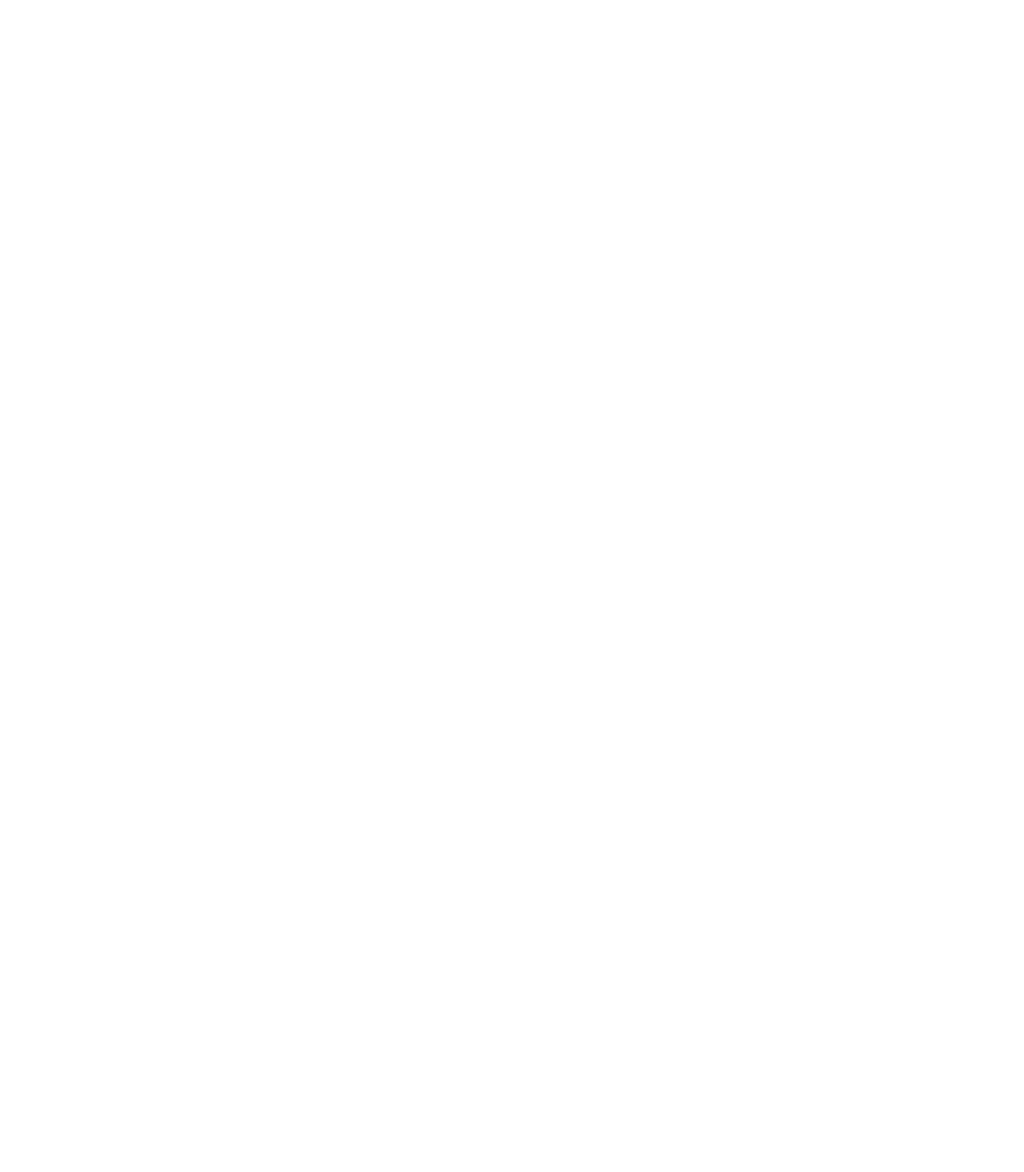
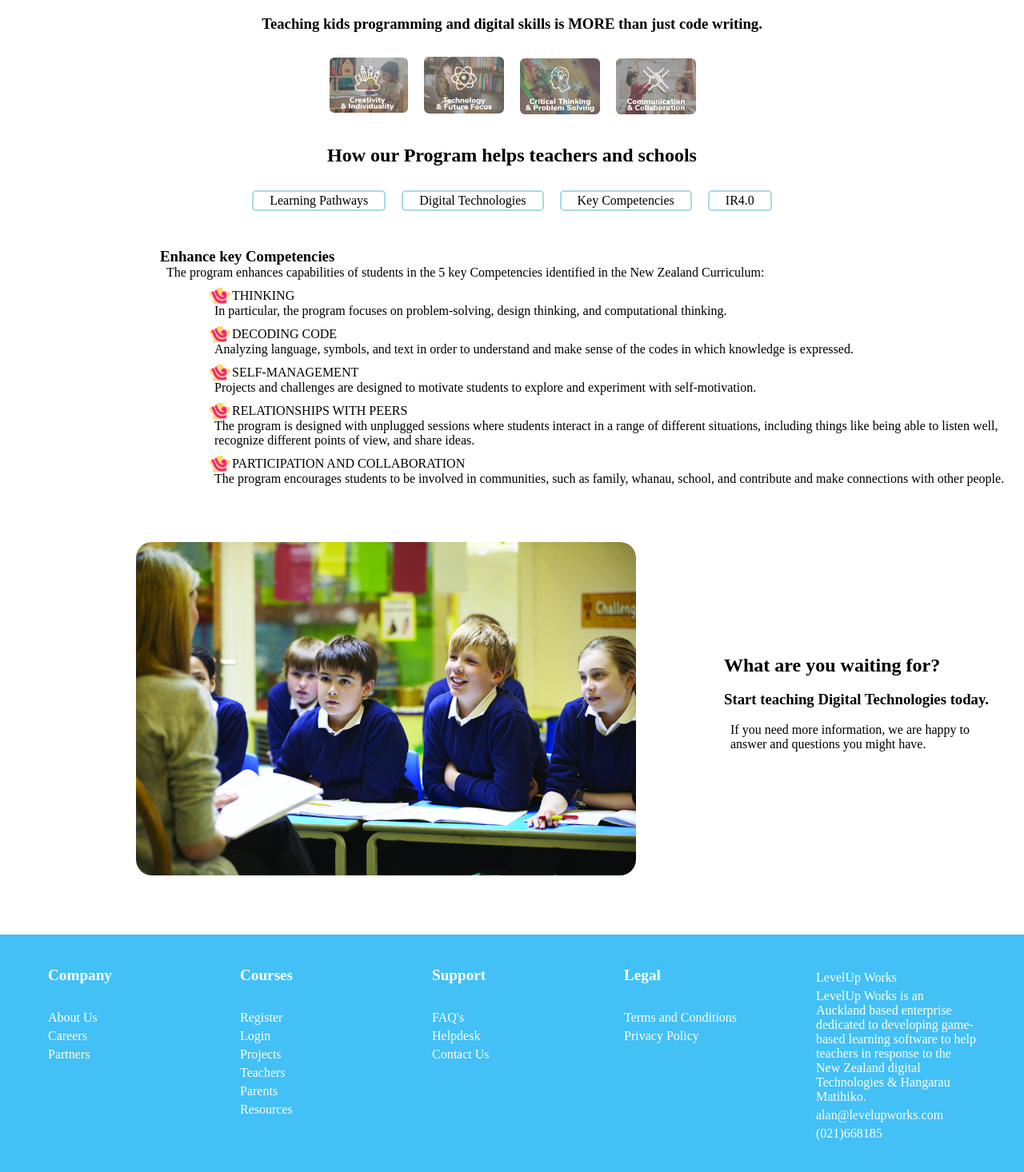
Before and after one commit to farhanmalek/EducationApp-FrontEnd, a React (Create React App) app: page / in a window 1280 px wide. Before the commit this address had no page. Shown: the part 848-2314 px from the top of the page at 80% size. Before the commit the page ends 800 px from the top, so only its background shows below. Built offline with nearby package versions, Linux system fonts and the light colour scheme.

Commit message:
page is working, color change to black

```diff
--- a/src/App.js
+++ b/src/App.js
@@ -4,7 +4,7 @@ import NavBar from "./pages/SharedItems/NavBar/NavBar";
 import ProjectLibrary from "./pages/ProjectLibrary/ProjectLibrary";
 import StudentProfileViewer from "./pages/StudentProfileViewer/StudentProfileViewer";
 import React from "react"
-import Footer from './pages/Footer/Footer'
+import Footer from './pages/SharedItems/Footer/Footer'
 import Home from "./pages/HomePage/Home"
 
 
@@ -12,12 +12,13 @@ import Home from "./pages/HomePage/Home"
 function App() {
   return (
     <div className="App">
+      <NavBar/>
       <Routes>
         <Route path="/projectlibrary" element = {<ProjectLibrary/>}/>
         <Route path="/studentprofile" element = {<StudentProfileViewer/>}/>
       </Routes>
 
-
+      <Home/>
 
       <Footer>
       </Footer>
--- a/src/pages/SharedItems/Footer/Footer.js
+++ b/src/pages/SharedItems/Footer/Footer.js
@@ -1,20 +1,19 @@
 import React from 'react';
-import './Footer.css';
-import styles from "Footer.module.css"
+import styles from './Footer.module.css'; // Correct import statement
 
-function Footer(){
+function Footer() {
   return (
     <footer className={styles.footer}>
       <div className={styles.footerColumn}>
         <h3>Company</h3>
-                <br></br>
+        <br />
         <p>About Us</p>
         <p>Careers</p>
         <p>Partners</p>
       </div>
       <div className={styles.footerColumn}>
         <h3>Courses</h3>
-                <br></br>
+        <br />
         <p>Register</p>
         <p>Login</p>
         <p>Projects</p>
@@ -24,21 +23,24 @@ function Footer(){
       </div>
       <div className={styles.footerColumn}>
         <h3>Support</h3>
-                <br></br>
+        <br />
         <p>FAQ's</p>
         <p>Helpdesk</p>
         <p>Contact Us</p>
       </div>
       <div className={styles.footerColumn}>
         <h3>Legal</h3>
-                <br></br>
+        <br />
         <p>Terms and Conditions</p>
         <p>Privacy Policy</p>
       </div>
-            <div className={styles.footerColumn}>
+      <div className={styles.footerColumn5}> {/* New fifth column */}
         <p>LevelUp Works</p>
-                <p>LevelUp Works is an Auckland based enterprise dedicated to developing game based learning software to help teachers in response to the New Zealand digital Technologies & Hangarau Matihiko.
-
+        <p>
+          LevelUp Works is an Auckland based enterprise dedicated to
+          developing game-based learning software to help teachers in
+          response to the New Zealand digital Technologies & Hangarau
+          Matihiko.
         </p>
         <p>alan@levelupworks.com</p>
         <p>(021)668185</p>
@@ -47,5 +49,4 @@ function Footer(){
   );
 }
 
-
 export default Footer;
--- /dev/null
+++ b/src/pages/SharedItems/Footer/Footer.module.css
@@ -0,0 +1,53 @@
+/* Footer.module.css */
+
+.footer {
+  background-color: #43c0f6;
+  color: white;
+  padding: 20px 0;
+  text-align: center;
+}
+
+.footerColumn {
+  margin: 20px;
+  display: inline-block;
+  vertical-align: top;
+  width: 200px;
+  text-align: left;
+}
+
+.footerColumn h3 {
+  font-size: 1.2rem;
+  margin-bottom: 10px;
+}
+
+.footerColumn p {
+  font-size: 1rem;
+  margin: 5px 0;
+}
+
+/* Add a new class for the fifth column */
+.footerColumn5 {
+  margin: 20px;
+  display: inline-block;
+  vertical-align: top;
+  width: 200px;
+  text-align: left;
+}
+
+.footerColumn5 h3 {
+  font-size: 1.2rem;
+  margin-bottom: 10px;
+}
+
+.footerColumn5 p {
+  font-size: 1rem;
+  margin: 5px 0;
+}
+
+.footerColumn {
+  margin: 20px;
+  display: inline-block;
+  vertical-align: top;
+  width: 200px;
+  text-align: left;
+}
```
Also changed, not shown: src/pages/SharedItems/Footer/Footer.modules.css (deleted, +0 -18 lines), src/pages/LogInPage/LogInPage.css (added), src/pages/LogInPage/LogInPage.js (added). Lines whose indentation alone changed are shown as unchanged.
